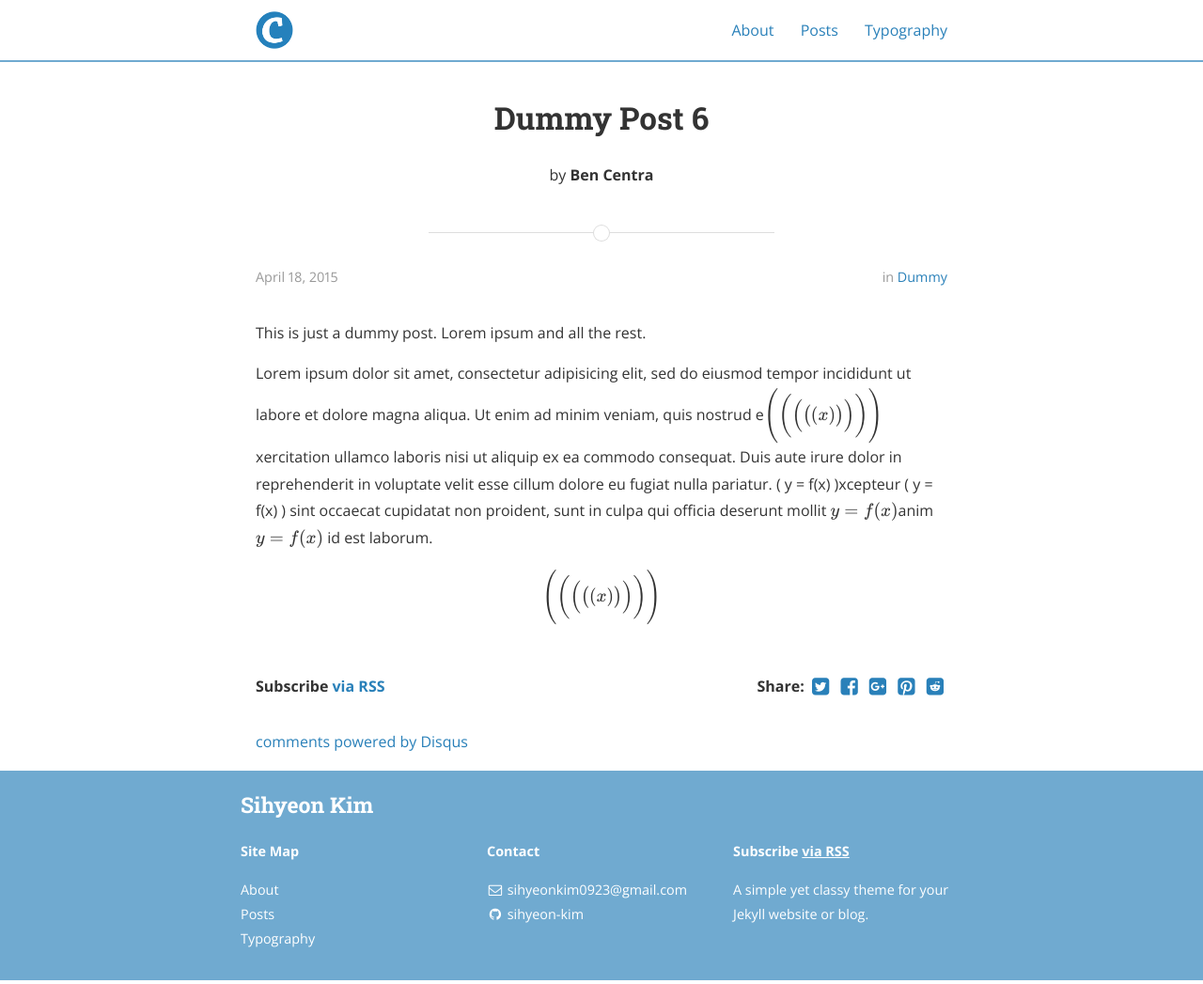
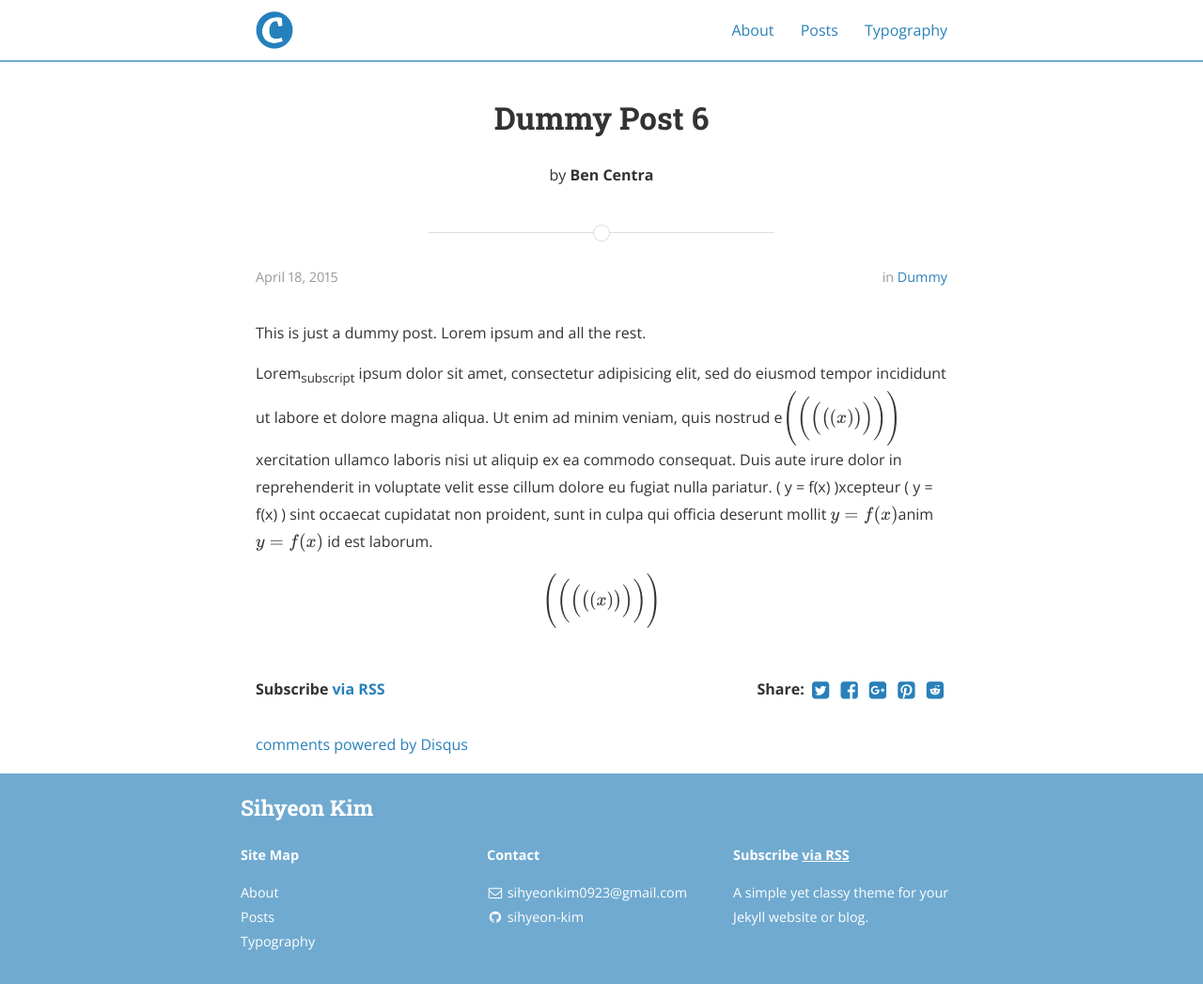
Before and after one commit to sihyeon-kim/sihyeon-kim.github.io, a Jekyll site: the page built from _posts/2015-04-18-dummy6.markdown, in a window 1280 px wide. Shown: the whole page at 94% size. Built offline with Jekyll 4.4.1, drawn with Linux system fonts in a browser that asks for light colours; nearby versions of some CDN libraries; formulas are drawn with MathJax 3; comment, search, counter and statistics services are not loaded.

Commit message:
Update 2015-04-18-dummy6.markdown

```diff
--- a/_posts/2015-04-18-dummy6.markdown
+++ b/_posts/2015-04-18-dummy6.markdown
@@ -9,7 +9,7 @@ tags: lorem ipsum
 
 This is just a dummy post. Lorem ipsum and all the rest.
 
-Lorem ipsum dolor sit amet, consectetur adipisicing elit, sed do eiusmod
+Lorem<sub>subscript</sub> ipsum dolor sit amet, consectetur adipisicing elit, sed do eiusmod
 tempor incididunt ut labore et dolore magna aliqua. Ut enim ad minim veniam,
 quis nostrud e$\Biggl(\biggl(\Bigl(\bigl((x)\bigr)\Bigr)\biggr)\Biggr)$xercitation ullamco laboris nisi ut aliquip ex ea commodo
 consequat. Duis aute irure dolor in reprehenderit in voluptate velit esse
```
